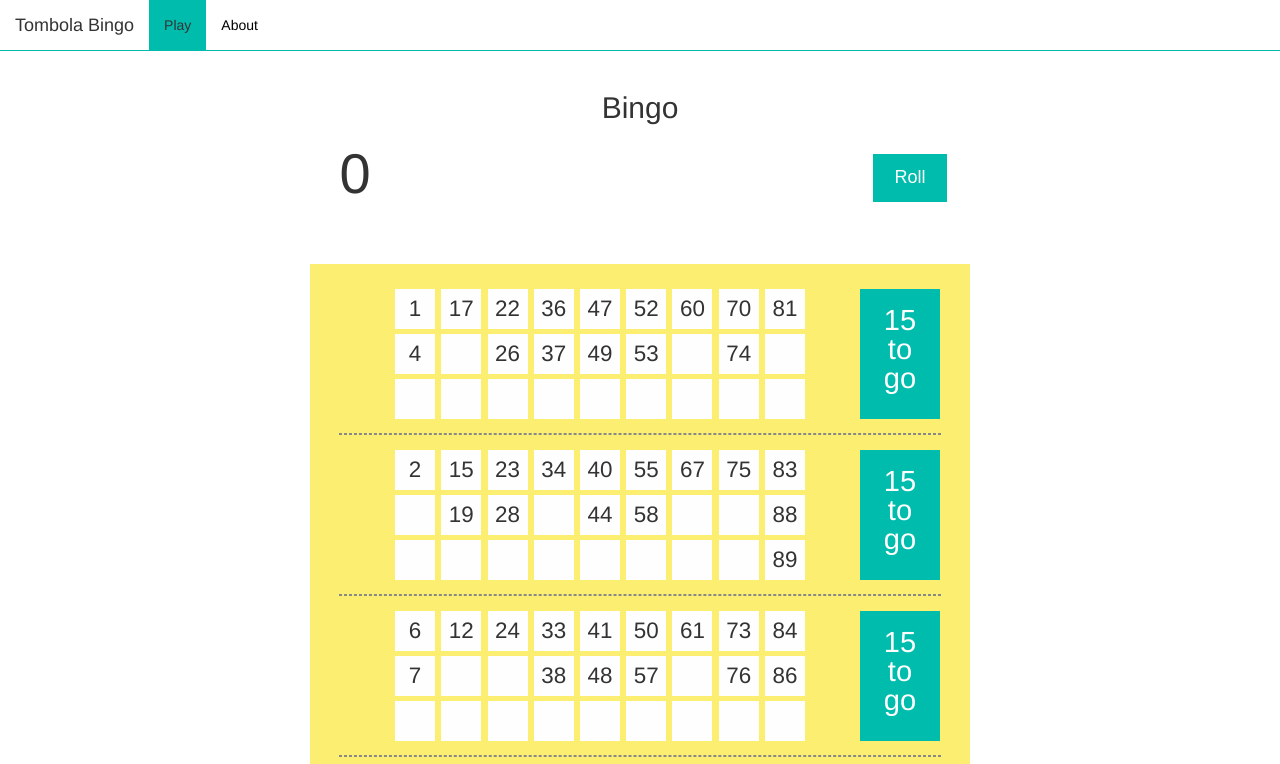
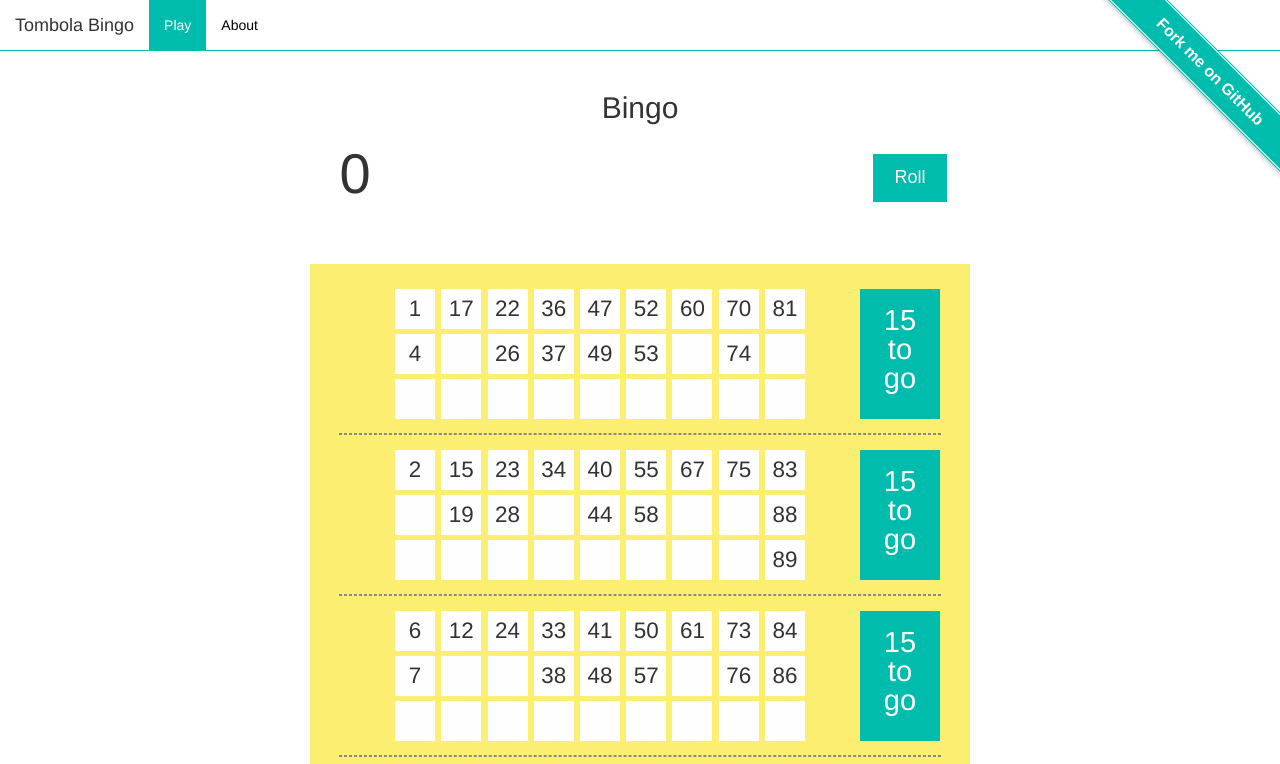
Before and after one commit to chiho13/bingogame, a website: page index.html in a window 1280 px wide. Shown: the top 764 px of the page. Drawn offline with nearby package versions, Linux system fonts and the light colour scheme.

Commit message:
update readme and github ribbon

```diff
--- a/assets/sass/app/_navigation.scss
+++ b/assets/sass/app/_navigation.scss
@@ -9,7 +9,7 @@ $dropDown       : true;
   border-left: none;
   border-right:none;
   .navbar-brand {
-    color: $colDefault;
+    color: $colHighlight;
     &:hover, &:focus {
       color: $colHighlight; }}
   .navbar-text {
@@ -19,7 +19,7 @@ $dropDown       : true;
       > a {
         color: $colDefault;
         &:hover,  &:focus {
-          color: $colHighlight; }}
+          color: $bgDefault; }}
       @if $dropDown {
         > .dropdown-menu {
           background-color: $bgDefault;
@@ -38,7 +38,7 @@ $dropDown       : true;
           background-color: $bgHighlight; }}}
     > .active {
       > a, > a:hover, > a:focus {
-        color: $colHighlight;
+        color: $bgDefault;
         background-color: $bgHighlight; }}
     > .open {
       > a, > a:hover, > a:focus {
@@ -68,3 +68,67 @@ $dropDown       : true;
         color: $colHighlight;
         background-color: $bgHighlight; }}}
 }
+
+
+//github fork
+
+#forkongithub a {
+    background: #00bcad;
+    color: #fff;
+    text-decoration: none;
+    font-family: arial, sans-serif;
+    text-align: center;
+    font-weight: bold;
+    padding: 5px 40px;
+    font-size: 1rem;
+    line-height: 2rem;
+    position: relative;
+    transition: 0.5s;
+  }
+
+  #forkongithub a:hover {
+    background: #22cdbe;
+    color: #fff;
+  }
+
+  #forkongithub a::before,
+  #forkongithub a::after {
+    content: "";
+    width: 100%;
+    display: block;
+    position: absolute;
+    top: 1px;
+    left: 0;
+    height: 1px;
+    background: #fff;
+  }
+
+  #forkongithub a::after {
+    bottom: 1px;
+    top: auto;
+  }
+
+  @media screen and (min-width:768px) {
+    #forkongithub {
+      position: absolute;
+      display: block;
+      top: 0;
+      right: 0;
+      width: 200px;
+      overflow: hidden;
+      height: 200px;
+      z-index: 9999;
+    }
+    #forkongithub a {
+      width: 400px;
+      position: absolute;
+      top: 51px;
+      right: -130px;
+      transform: rotate(45deg);
+      -webkit-transform: rotate(45deg);
+      -ms-transform: rotate(45deg);
+      -moz-transform: rotate(45deg);
+      -o-transform: rotate(45deg);
+      box-shadow: 2px 2px 5px rgba(0, 0, 0, 0.2);
+    }
+  }
--- a/index.html
+++ b/index.html
@@ -1,5 +1,6 @@
 <!doctype html>
 <html class="no-js" lang="">
+
 <head>
   <meta charset="utf-8">
   <meta http-equiv="x-ua-compatible" content="ie=edge">
@@ -14,11 +15,20 @@
   <link rel="stylesheet" href="styles/normalize.css">
   <link rel="stylesheet" href="styles/main.css">
   <script src="js/vendor/modernizr-2.8.3.min.js"></script>
+
+  <!--[if lt IE 9]>
+    <link rel="stylesheet" href="https://cdnjs.cloudflare.com/ajax/libs/github-fork-ribbon-css/0.2.0/gh-fork-ribbon.ie.min.css" />
+<![endif]-->
 </head>
+
 <body>
   <!--[if lt IE 8]>
             <p class="bwrapper rowserupgrade">You are using an <strong>outdated</strong> bwrapper rowser. Please <a href="http://bwrapper rowsehappy.com/">upgrade your bwrapper rowser</a> to improve your experience.</p>
         <![endif]-->
+
+
+  <!-- Fork Ribbon -->
+  <span id="forkongithub"><a href="https://github.com/chiho13/bingogame">Fork me on GitHub</a></span>
 
   <!-- Add your site or application content here -->
   <!-- navbar -->
@@ -42,8 +52,10 @@
           <li><a href="about.html">About</a></li>
         </ul>
 
-            </div><!-- /.navbar-collapse -->
-          </div><!-- /.container-fluid -->
+      </div>
+      <!-- /.navbar-collapse -->
+    </div>
+    <!-- /.container-fluid -->
   </nav>
 
   <div class="container bingo-container">
@@ -382,9 +394,12 @@
   </div>
 
   <script src="https://code.jquery.com/jquery-1.12.0.min.js"></script>
-        <script>window.jQuery || document.write('<script src="js/vendor/jquery-1.12.0.min.js"><\/script>')</script>
+  <script>
+    window.jQuery || document.write('<script src="js/vendor/jquery-1.12.0.min.js"><\/script>')
+  </script>
   <script src="js/main.js"></script>
   <script src="https://maxcdn.bootstrapcdn.com/bootstrap/3.3.6/js/bootstrap.min.js" integrity="sha384-0mSbJDEHialfmuBBQP6A4Qrprq5OVfW37PRR3j5ELqxss1yVqOtnepnHVP9aJ7xS" crossorigin="anonymous"></script>
 
 </body>
+
 </html>
```
Also changed, not shown: readme.md, styles/main.css. Lines whose indentation alone changed are shown as unchanged.
